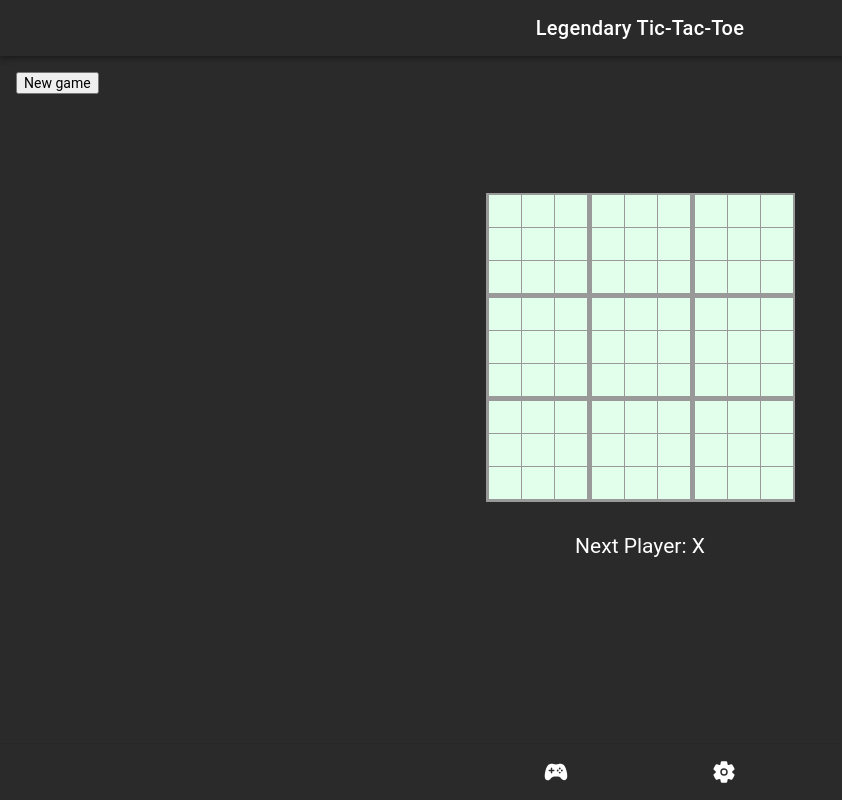
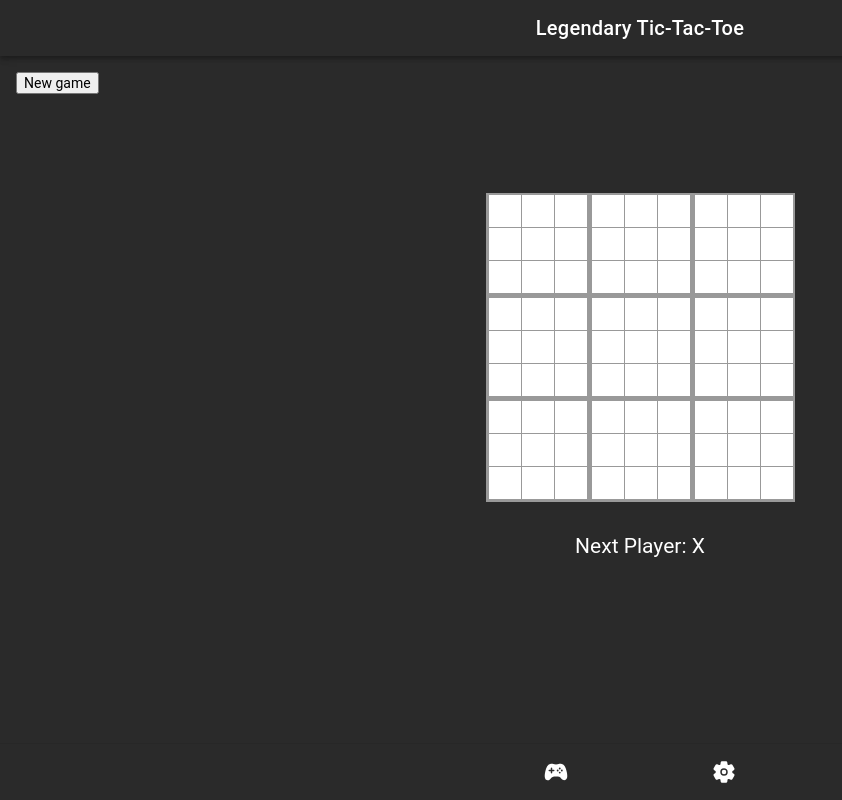
Before and after one commit to erikthegamer1242/legendary-tic-tac-toe, a React (Vite) app: page /game in a window 1280 px wide. Shown: the whole page, without its empty margins (0-842 px from the left). Built offline with nearby package versions, Linux system fonts and the light colour scheme; no server answers; the database is empty.

Commit message:
Osla kvota na firebaseu :(

```diff
--- a/src/components/Game.jsx
+++ b/src/components/Game.jsx
@@ -14,23 +14,26 @@ const Game = ({ match, size, renderInfo }) => {
     const [winner, setWinner] = useState(null)
     const [nasLocalWinner, setNasLocalWinner] = useState(Array(size * size).fill(null))
 
-    useEffect(() => {
-        const unsubscribe = onSnapshot(collection(db, "moves"), (collection) => {
-            const squaresFb = [];
-            collection.forEach((doc) => {
-                let newSquares = doc.data().squares;
-                while(newSquares.length) squaresFb.push(newSquares.splice(0,9));
-                console.log("fetchSquares",squaresFb);
-                if (squaresFb.length > 0) {
-                    setSquares(squaresFb);
-                }
-                else {
-                    console.log("Error parsing");
-                }
-            });
-        });
-        return () => unsubscribe();
-    }, [])
+    // useEffect(() => {
+    //     const unsubscribe = onSnapshot(collection(db, "moves"), (collection) => {
+    //         const squaresFb = [];
+    //         collection.forEach((doc) => {
+    //             let newSquares = doc.data().squares;
+    //             const innner_idx = newSquares.pop()
+    //             const outer_idx = newSquares.pop()
+    //             while(newSquares.length) squaresFb.push(newSquares.splice(0,9));
+    //             console.log("fetchSquares",squaresFb);
+    //             if (squaresFb.length > 0) {
+    //                 setSquares(squaresFb);
+    //                 //handleClick(innner_idx, outer_idx);
+    //             }
+    //             else {
+    //                 console.log("Error parsing");
+    //             }
+    //         });
+    //     });
+    //     return () => unsubscribe();
+    // }, [])
 
     const isCurrentBoard = (idx) => {
         if (winner)
@@ -94,7 +97,7 @@ const Game = ({ match, size, renderInfo }) => {
         setXIsNext(!xIsNext)
         setWinner(winnerLoc)
         setNasLocalWinner(nasLocalWinner)
-        addData(outerSquares);
+        //addData(outerSquares, inner_idx, outer_idx);
     }
 
     const calculateGlobal = (squaresLoc, lastMoveLocationLoc) => {
--- a/src/components/Square.jsx
+++ b/src/components/Square.jsx
@@ -11,16 +11,16 @@ export default function Square(props)
     {
         if (props.winner === 'X')
         {
-            style.background = '#ffccb5';
+            //style.background = '#ffccb5';
         }
         else
         {
-            style.background = '#dbf5ff';
+            //style.background = '#dbf5ff';
         }
     }
     if (props.clickable)
     {
-        style.background = '#e2ffec';
+        //style.background = '#e2ffec';
     }
     return (
         <button className="square" style={style} onClick={props.onClick}>
--- a/src/pages/GamePage.jsx
+++ b/src/pages/GamePage.jsx
@@ -17,7 +17,7 @@ export default class GamePage extends React.Component
 
     newGame(size)
     {
-        clearBoard();
+        //clearBoard();
         this.setState((prevState) => ({
             boardSize: size,
             matchID: prevState.matchID+1
--- a/src/util/db.jsx
+++ b/src/util/db.jsx
@@ -3,7 +3,7 @@ import { collection, getDocs, doc, setDoc, getFirestore } from "firebase/firesto
 
 export const db = getFirestore(app);
 
-export async function addData(squares) {
+export async function addData(squares, inner_idx, outer_idx) {
     let squares1d = []
     for (var square in squares) {
         for (var cell in squares[square]) {
@@ -12,6 +12,9 @@ export async function addData(squares) {
     }
     //console.log(squares1d);
     //console.log('test');
+    squares1d.push(inner_idx);
+    squares1d.push(outer_idx);
+    console.log(squares1d);
     try {
         const docRef = await setDoc(doc(db, "moves", "moves"), {
             squares: squares1d
```
